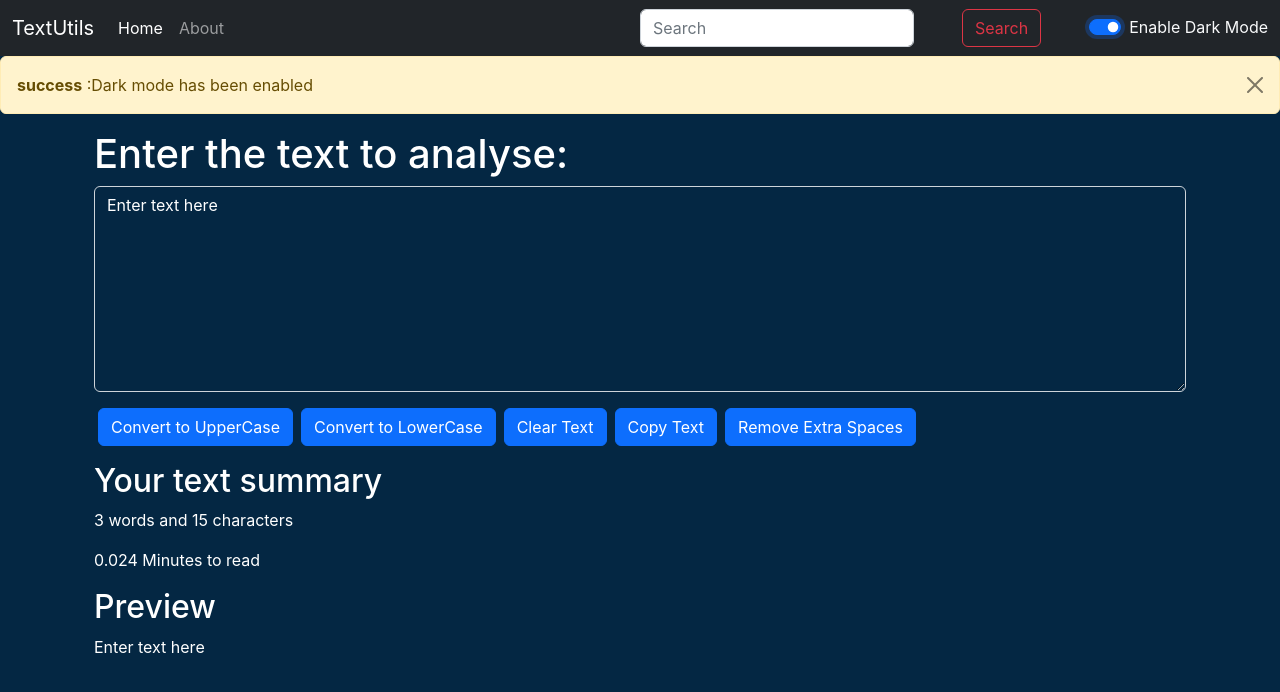
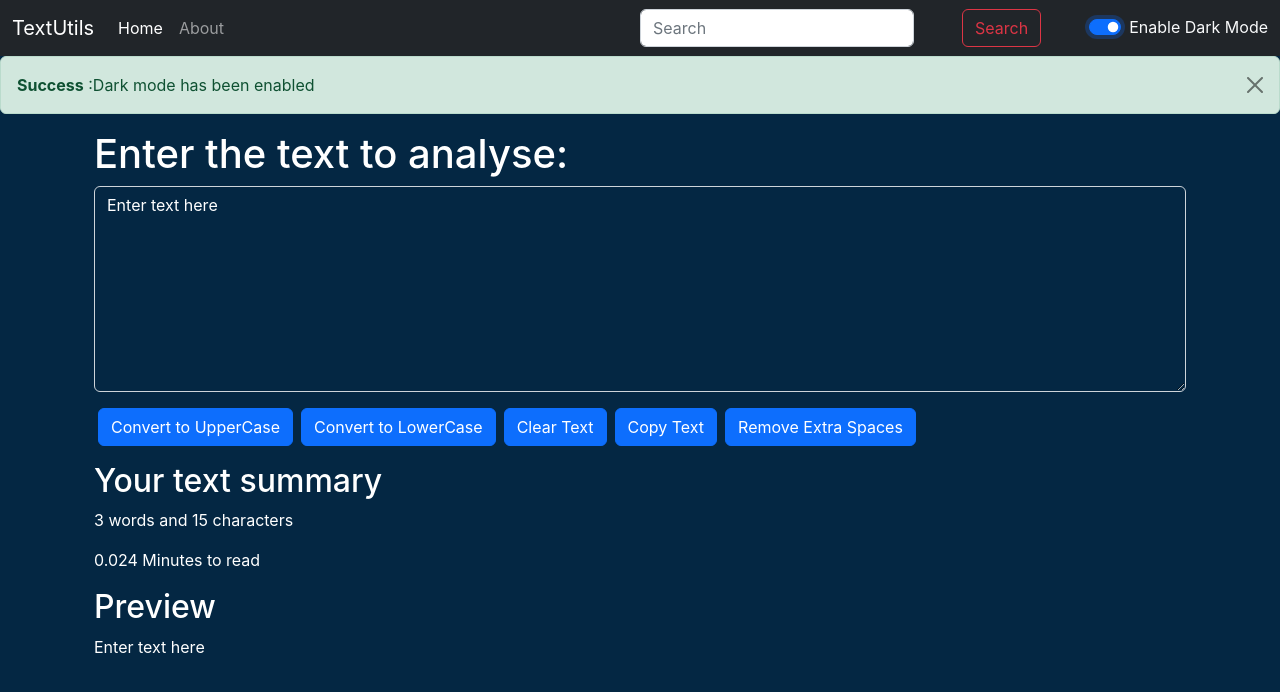
Before and after one commit to AdityaMoudgil/textutils, a React (Create React App) app: page / in a window 1280 px wide. Both pictures are taken after a click on the switch "Enable Dark Mode". Shown: the top 692 px of the page. Built offline with nearby package versions, Linux system fonts and the light colour scheme.

Commit message:
alert message capitalize first letter

```diff
--- a/src/Components/Alert.js
+++ b/src/Components/Alert.js
@@ -1,10 +1,16 @@
 import React from 'react'
 
 export default function Alert(props) {
+
+  const capitalize = (word) =>
+  {
+    const lower = word.toLowerCase();
+    return lower.charAt(0).toUpperCase() + lower.slice(1);
+  }
+
   return (
-
-       props.alert &&  <div className="alert alert-warning alert-dismissible fade show" role="alert">
-            <strong>{props.alert.type}</strong> :{props.alert.msg}
+       props.alert &&  <div className={`alert alert-${props.alert.type} alert-dismissible fade show`} role="alert">
+            <strong>{capitalize(props.alert.type)}</strong> :{props.alert.msg}
             <button type="button" className="btn-close" data-bs-dismiss="alert" aria-label="Close"></button>
         </div>
   )
```
